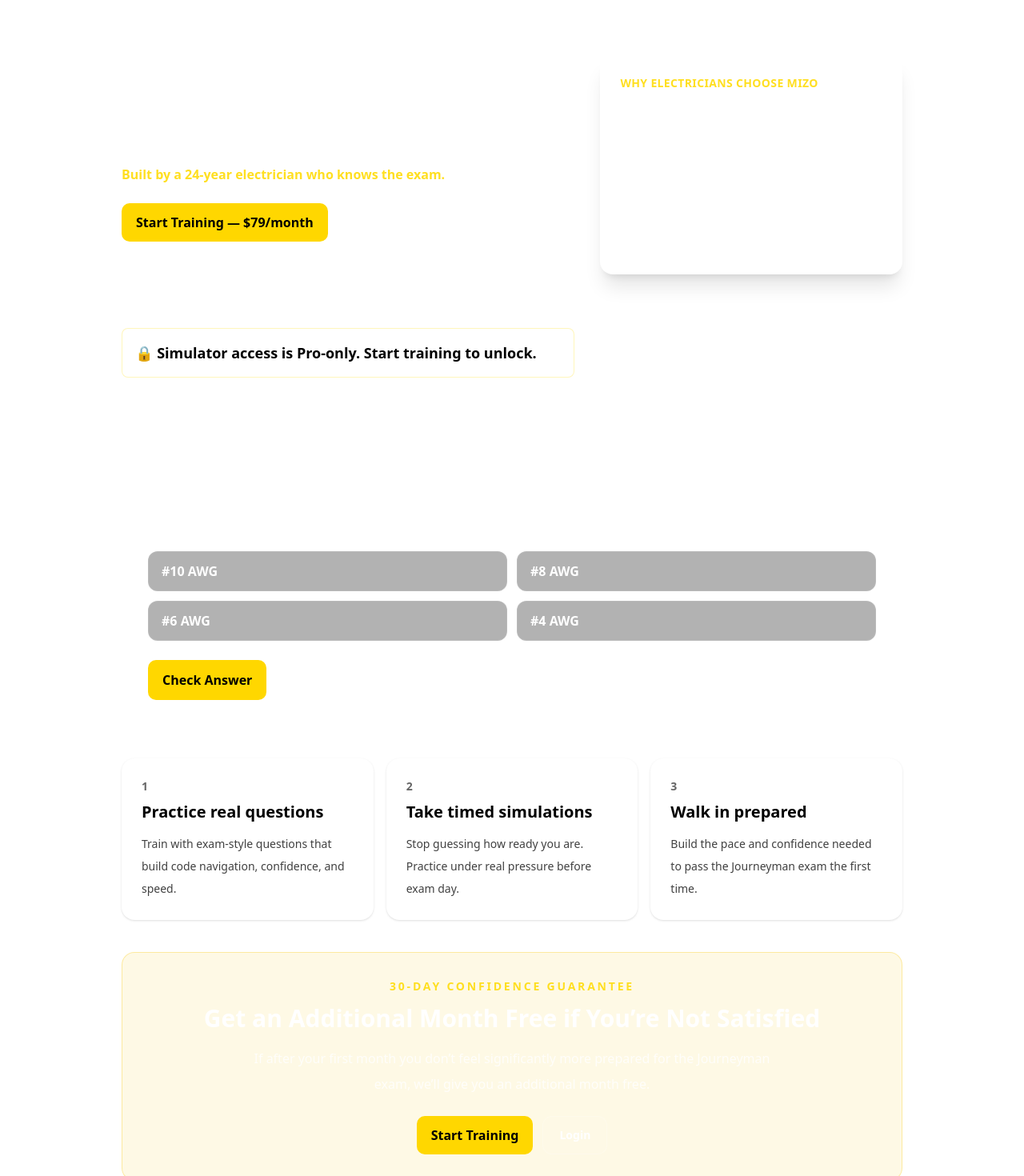
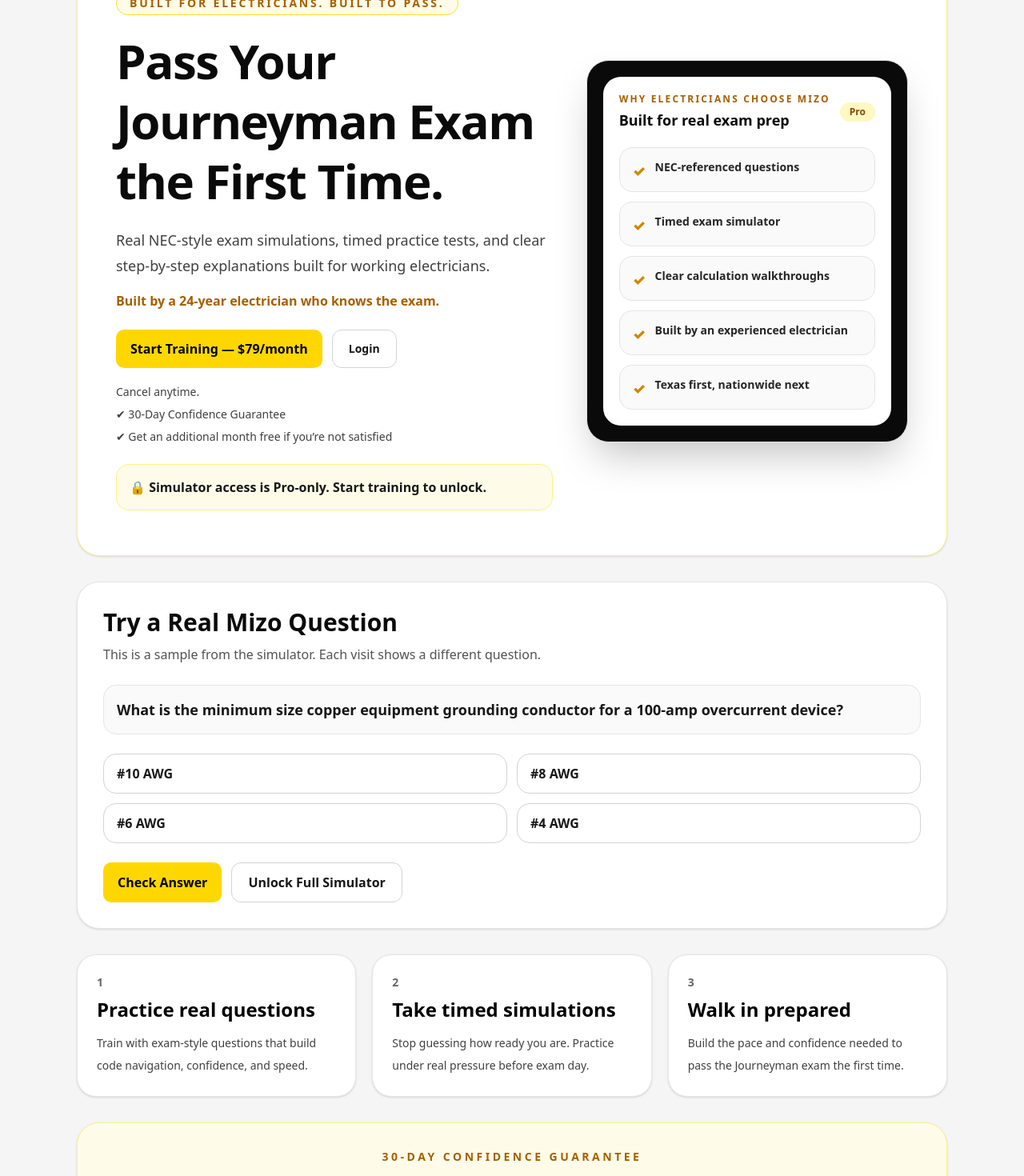
Before and after one commit to devaughndebouse-lgtm/mizo-web, a Next.js app: page / in a window 1280 px wide. Shown: the part 100-1570 px from the top of the page at 80% size. Built offline with nearby package versions, Linux system fonts and the light colour scheme.

Commit message:
Update landing page layout and mobile fixes

```diff
--- a/app/page.tsx
+++ b/app/page.tsx
@@ -2,15 +2,15 @@
 
 import { Suspense, useMemo, useState } from "react";
 import Link from "next/link";
-import { useRouter } from "next/navigation";
 
 const DEMO_QUESTIONS = [
   {
-    question: "What is the minimum size copper equipment grounding conductor for a 100‑amp overcurrent device?",
+    question:
+      "What is the minimum size copper equipment grounding conductor for a 100-amp overcurrent device?",
     choices: ["#10 AWG", "#8 AWG", "#6 AWG", "#4 AWG"],
     answer: 1,
     explanation:
-      "NEC Table 250.122 sizes the equipment grounding conductor based on the rating of the overcurrent device. For a 100‑amp device the minimum copper EGC is #8 AWG.",
+      "NEC Table 250.122 sizes the equipment grounding conductor based on the rating of the overcurrent device. For a 100-amp device the minimum copper EGC is #8 AWG.",
   },
   {
     question: "What NEC article primarily covers photovoltaic systems?",
@@ -20,17 +20,45 @@
       "Photovoltaic systems are covered in NEC Article 690.",
   },
   {
-    question: "What is the minimum working clearance in front of 120‑240V equipment under normal conditions?",
+    question:
+      "What is the minimum working clearance in front of 120-240V equipment under normal conditions?",
     choices: ["24 inches", "30 inches", "36 inches", "42 inches"],
     answer: 2,
     explanation:
-      "NEC 110.26 generally requires 36 inches of working clearance for 120‑240V equipment under typical conditions.",
-  }
+      "NEC 110.26 generally requires 36 inches of working clearance for 120-240V equipment under typical conditions.",
+  },
+];
+
+const BENEFITS = [
+  "NEC-referenced questions",
+  "Timed exam simulator",
+  "Clear calculation walkthroughs",
+  "Built by an experienced electrician",
+  "Texas first, nationwide next",
+];
+
+const STEPS = [
+  {
+    number: "1",
+    title: "Practice real questions",
+    description:
+      "Train with exam-style questions that build code navigation, confidence, and speed.",
+  },
+  {
+    number: "2",
+    title: "Take timed simulations",
+    description:
+      "Stop guessing how ready you are. Practice under real pressure before exam day.",
+  },
+  {
+    number: "3",
+    title: "Walk in prepared",
+    description:
+      "Build the pace and confidence needed to pass the Journeyman exam the first time.",
+  },
 ];
 
 function LandingInner() {
-  const router = useRouter();
-
   const demoQuestion = useMemo(() => {
     const index = Math.floor(Math.random() * DEMO_QUESTIONS.length);
     return DEMO_QUESTIONS[index];
@@ -56,78 +84,108 @@
   }
 
   return (
-    <main className="mx-auto flex min-h-screen max-w-5xl flex-col gap-10 px-6 py-10 text-white">
-      <section className="grid gap-8 md:grid-cols-[1.2fr_0.8fr] md:items-center">
-        <div>
-          <div className="mb-4 inline-flex rounded-full border border-yellow-400/40 bg-yellow-400/10 px-4 py-1 text-sm font-semibold text-yellow-300">
+    <main className="min-h-screen bg-neutral-100 text-neutral-950">
+      <div className="mx-auto flex max-w-6xl flex-col gap-8 px-4 py-6 sm:px-6 lg:px-8 lg:py-8">
+        <section className="overflow-hidden rounded-[28px] border border-yellow-200 bg-white shadow-sm">
+          <div className="grid gap-10 px-5 py-8 sm:px-8 sm:py-10 lg:grid-cols-[1.15fr_0.85fr] lg:items-center lg:px-12 lg:py-14">
+            <div className="max-w-2xl">
+              <div className="inline-flex rounded-full border border-yellow-300 bg-yellow-50 px-4 py-1 text-xs font-semibold uppercase tracking-[0.2em] text-yellow-700 sm:text-sm">
                 Built for electricians. Built to pass.
               </div>
 
-          <h1 className="max-w-3xl text-5xl font-extrabold leading-tight text-white">
+              <h1 className="mt-5 text-4xl font-black leading-tight tracking-tight text-neutral-950 sm:text-5xl lg:text-6xl">
                 Pass Your Journeyman Exam the First Time.
               </h1>
 
-          <p className="mt-5 max-w-2xl text-lg leading-8 text-white/80">
+              <p className="mt-5 max-w-2xl text-base leading-7 text-neutral-700 sm:text-lg sm:leading-8">
                 Real NEC-style exam simulations, timed practice tests, and clear
                 step-by-step explanations built for working electricians.
               </p>
 
-          <p className="mt-4 text-base font-semibold text-yellow-300">
+              <p className="mt-4 text-sm font-semibold text-yellow-700 sm:text-base">
                 Built by a 24-year electrician who knows the exam.
               </p>
 
-          <div className="mt-6 flex flex-wrap gap-3">
+              <div className="mt-6 flex flex-col gap-3 sm:flex-row sm:flex-wrap">
                 <button className="mizo-btn" onClick={startCheckout}>
                   Start Training — $79/month
                 </button>
 
                 <Link
                   href="/login"
-              className="inline-flex items-center justify-center rounded-xl border border-white/20 bg-white/5 px-5 py-3 text-sm font-bold text-white transition hover:bg-white/10"
+                  className="inline-flex items-center justify-center rounded-xl border border-neutral-300 bg-white px-5 py-3 text-sm font-bold text-neutral-900 transition hover:bg-neutral-50"
                 >
                   Login
                 </Link>
               </div>
 
-          <div className="mt-4 space-y-1 text-sm text-white/70">
+              <div className="mt-5 space-y-2 text-sm text-neutral-700">
                 <div>Cancel anytime.</div>
                 <div>✔ 30-Day Confidence Guarantee</div>
                 <div>✔ Get an additional month free if you’re not satisfied</div>
               </div>
 
-          <div className="mt-6 rounded-lg border border-yellow-300/30 bg-white p-4 text-lg font-extrabold text-black">
-            🔒 Simulator access is Pro-only. Start training to unlock.
+              <div className="mt-6 rounded-2xl border border-yellow-200 bg-yellow-50 p-4 text-sm font-semibold text-neutral-900 sm:text-base">
+                <span className="font-extrabold">
+                  🔒 Simulator access is Pro-only.
+                </span>{" "}
+                Start training to unlock.
               </div>
             </div>
 
-        <div className="rounded-2xl border border-white/10 bg-white/5 p-6 shadow-xl">
-          <div className="text-sm font-semibold uppercase tracking-wide text-yellow-300">
+            <div className="lg:justify-self-end">
+              <div className="rounded-[28px] border border-neutral-200 bg-neutral-950 p-4 shadow-2xl sm:p-5">
+                <div className="rounded-[22px] bg-white p-4 sm:p-5">
+                  <div className="flex items-center justify-between gap-3">
+                    <div>
+                      <div className="text-xs font-bold uppercase tracking-[0.18em] text-yellow-700">
                         Why electricians choose Mizo
                       </div>
-          <ul className="mt-5 space-y-4 text-base text-white/85">
-            <li>✔ NEC-referenced questions</li>
-            <li>✔ Timed exam simulator</li>
-            <li>✔ Clear calculation walkthroughs</li>
-            <li>✔ Built by an experienced electrician</li>
-            <li>✔ Texas first, nationwide next</li>
-          </ul>
+                      <h2 className="mt-1 text-lg font-black text-neutral-950">
+                        Built for real exam prep
+                      </h2>
+                    </div>
+                    <div className="rounded-full bg-yellow-100 px-3 py-1 text-xs font-bold text-yellow-800">
+                      Pro
+                    </div>
+                  </div>
+
+                  <div className="mt-5 grid gap-3">
+                    {BENEFITS.map((item) => (
+                      <div
+                        key={item}
+                        className="flex items-start gap-3 rounded-2xl border border-neutral-200 bg-neutral-50 px-4 py-3"
+                      >
+                        <span className="mt-0.5 text-lg font-black text-yellow-600">
+                          ✓
+                        </span>
+                        <span className="text-sm font-semibold leading-6 text-neutral-800">
+                          {item}
+                        </span>
+                      </div>
+                    ))}
+                  </div>
+                </div>
+              </div>
+            </div>
           </div>
         </section>
 
-      <section className="rounded-2xl border border-white/10 bg-white/5 p-8">
-        <h2 className="text-3xl font-extrabold text-white">
+        <section className="rounded-[28px] border border-neutral-200 bg-white p-5 shadow-sm sm:p-8">
+          <h2 className="text-3xl font-black text-neutral-950">
             Try a Real Mizo Question
           </h2>
 
-        <p className="mt-2 text-white/70">
-          This is a sample from the simulator. Each visit shows a different question.
+          <p className="mt-2 text-sm leading-7 text-neutral-600 sm:text-base">
+            This is a sample from the simulator. Each visit shows a different
+            question.
           </p>
 
-        <div className="mt-6 text-lg font-semibold text-white">
+          <div className="mt-6 rounded-2xl border border-neutral-200 bg-neutral-50 p-4 text-base font-semibold leading-7 text-neutral-900 sm:text-lg">
             {demoQuestion.question}
           </div>
 
-        <div className="mt-6 grid gap-3 md:grid-cols-2">
+          <div className="mt-6 grid gap-3 sm:grid-cols-2">
             {demoQuestion.choices.map((choice, i) => (
               <button
                 key={i}
@@ -135,10 +193,10 @@
                   setSelected(i);
                   setSubmitted(false);
                 }}
-              className={`rounded-xl border px-4 py-3 text-left font-semibold transition ${
+                className={`rounded-2xl border px-4 py-3 text-left font-semibold transition ${
                   selected === i
-                  ? "border-yellow-400 bg-yellow-400/20"
-                  : "border-white/10 bg-black/30 hover:bg-black/40"
+                    ? "border-yellow-400 bg-yellow-50 text-neutral-950"
+                    : "border-neutral-300 bg-white text-neutral-900 hover:bg-neutral-50"
                 }`}
               >
                 {choice}
@@ -146,7 +204,7 @@
             ))}
           </div>
 
-        <div className="mt-6 flex gap-3">
+          <div className="mt-6 flex flex-col gap-3 sm:flex-row">
             <button
               className="mizo-btn"
               disabled={selected === null}
@@ -156,7 +214,7 @@
             </button>
 
             <button
-            className="rounded-xl border border-white/20 px-5 py-3 font-bold"
+              className="inline-flex items-center justify-center rounded-xl border border-neutral-300 bg-white px-5 py-3 font-bold text-neutral-900 transition hover:bg-neutral-50"
               onClick={startCheckout}
             >
               Unlock Full Simulator
@@ -164,65 +222,62 @@
           </div>
 
           {submitted && (
-          <div className="mt-6 rounded-xl border border-white/10 bg-black/30 p-4">
-            <div className="font-bold text-yellow-300">
+            <div className="mt-6 rounded-2xl border border-yellow-200 bg-yellow-50 p-4">
+              <div className="font-bold text-yellow-800">
                 Correct Answer: {demoQuestion.choices[demoQuestion.answer]}
               </div>
-            <p className="mt-2 text-white/80">{demoQuestion.explanation}</p>
+              <p className="mt-2 text-neutral-700">{demoQuestion.explanation}</p>
             </div>
           )}
         </section>
 
-      <section className="grid gap-4 md:grid-cols-3">
-        <div className="rounded-2xl border border-white/10 bg-white p-6 text-black shadow-sm">
-          <div className="text-sm font-bold uppercase tracking-wide text-black/60">1</div>
-          <h2 className="mt-2 text-xl font-bold">Practice real questions</h2>
+        <section className="grid gap-5 lg:grid-cols-3">
+          {STEPS.map((step) => (
+            <div
+              key={step.number}
+              className="rounded-[24px] border border-neutral-200 bg-white p-6 text-black shadow-sm"
+            >
+              <div className="text-sm font-bold uppercase tracking-wide text-black/60">
+                {step.number}
+              </div>
+              <h2 className="mt-2 text-xl font-black sm:text-2xl">
+                {step.title}
+              </h2>
               <p className="mt-3 text-sm leading-7 text-black/75">
-            Train with exam-style questions that build code navigation, confidence, and speed.
+                {step.description}
               </p>
             </div>
+          ))}
+        </section>
 
-        <div className="rounded-2xl border border-white/10 bg-white p-6 text-black shadow-sm">
-          <div className="text-sm font-bold uppercase tracking-wide text-black/60">2</div>
-          <h2 className="mt-2 text-xl font-bold">Take timed simulations</h2>
-          <p className="mt-3 text-sm leading-7 text-black/75">
-            Stop guessing how ready you are. Practice under real pressure before exam day.
-          </p>
+        <section className="rounded-[28px] border border-yellow-200 bg-yellow-50 p-6 text-center shadow-sm sm:p-8">
+          <div className="text-xs font-bold uppercase tracking-[0.25em] text-yellow-700 sm:text-sm">
+            30-Day Confidence Guarantee
           </div>
 
-        <div className="rounded-2xl border border-white/10 bg-white p-6 text-black shadow-sm">
-          <div className="text-sm font-bold uppercase tracking-wide text-black/60">3</div>
-          <h2 className="mt-2 text-xl font-bold">Walk in prepared</h2>
-          <p className="mt-3 text-sm leading-7 text-black/75">
-            Build the pace and confidence needed to pass the Journeyman exam the first time.
-          </p>
-        </div>
-      </section>
-
-      <section className="rounded-2xl border border-yellow-400/30 bg-yellow-400/10 p-8 text-center">
-        <div className="text-sm font-bold uppercase tracking-[0.2em] text-yellow-300">
-          30-Day Confidence Guarantee
-        </div>
-        <h2 className="mt-3 text-3xl font-extrabold text-white">
+          <h2 className="mt-3 text-3xl font-black tracking-tight text-neutral-950 sm:text-4xl">
             Get an Additional Month Free if You’re Not Satisfied
           </h2>
-        <p className="mx-auto mt-4 max-w-2xl text-base leading-8 text-white/80">
-          If after your first month you don’t feel significantly more prepared for the Journeyman exam, we’ll give you an additional month free.
+
+          <p className="mx-auto mt-4 max-w-2xl text-base leading-7 text-neutral-700 sm:leading-8">
+            If after your first month you don’t feel significantly more prepared
+            for the Journeyman exam, we’ll give you an additional month free.
           </p>
 
-        <div className="mt-6 flex flex-wrap justify-center gap-3">
+          <div className="mt-6 flex flex-col justify-center gap-3 sm:flex-row sm:flex-wrap">
             <button className="mizo-btn" onClick={startCheckout}>
               Start Training
             </button>
 
             <Link
               href="/login"
-            className="inline-flex items-center justify-center rounded-xl border border-white/20 bg-white/5 px-5 py-3 text-sm font-bold text-white transition hover:bg-white/10"
+              className="inline-flex items-center justify-center rounded-xl border border-neutral-300 bg-white px-5 py-3 text-sm font-bold text-neutral-900 transition hover:bg-neutral-50"
             >
               Login
             </Link>
           </div>
         </section>
+      </div>
     </main>
   );
 }
```
Lines whose indentation alone changed are shown as unchanged.
